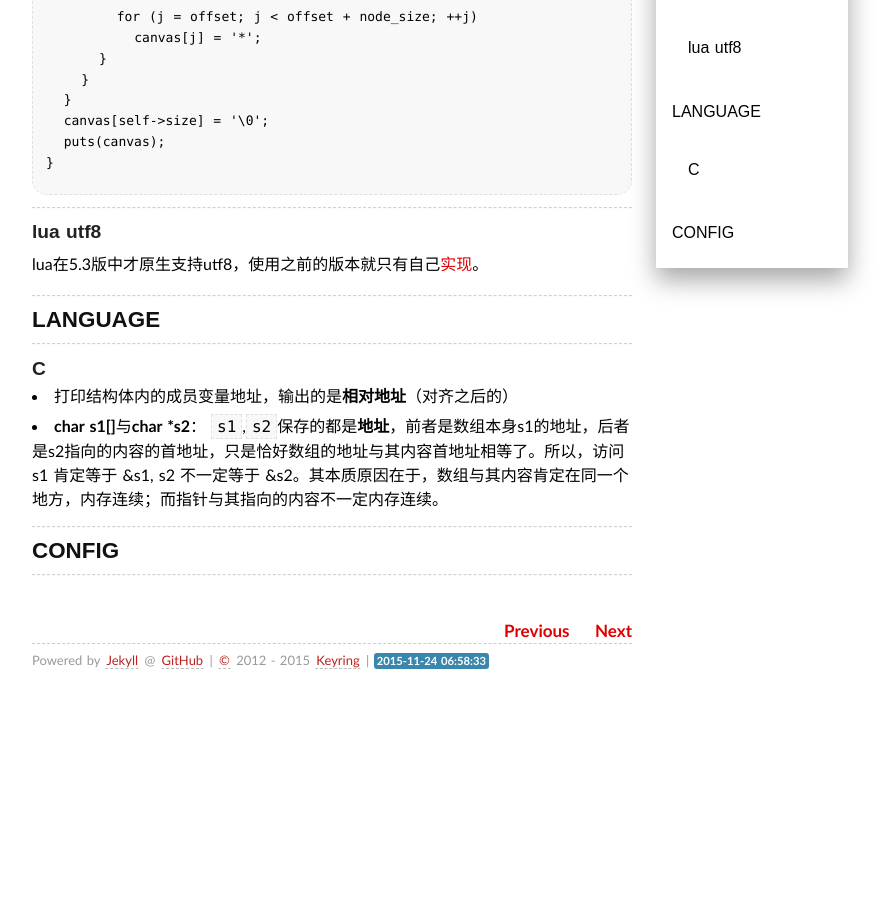
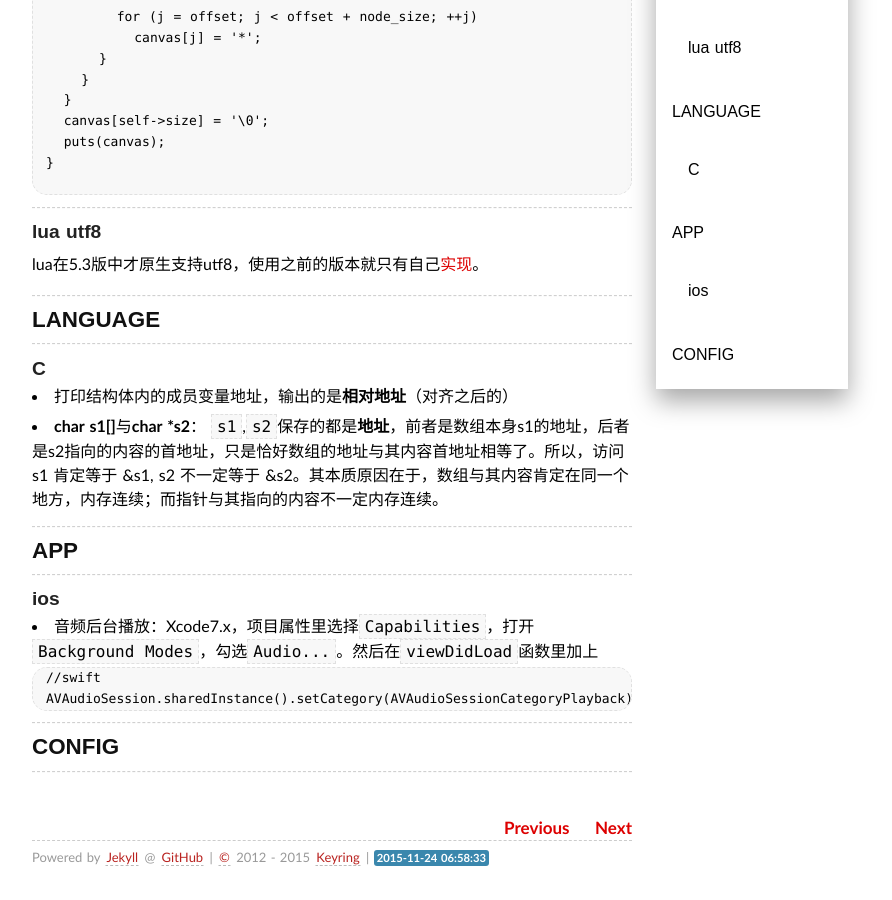
Before and after one commit to keyring/keyring.github.io, a Jekyll site: the page built from _posts/2015-11-10-Memos.md, in a window 1280 px wide and 900 px high, scrolled down 4340 px. Shown: the whole window, without its empty margins (308-1200 px from the left). Built offline with Jekyll 4.4.1, drawn with Linux system fonts in a browser that asks for light colours; nearby versions of some CDN libraries; some web fonts are replaced; Markdown is read by kramdown in place of the engine named in the settings; comment, search, counter and statistics services are not loaded; a style sheet for code colours, icons or effects is not loaded; before the commit the page ends 5043 px from its top, so only the background shows below that.

Commit message:
update post

````diff
--- a/_posts/2015-11-10-Memos.md
+++ b/_posts/2015-11-10-Memos.md
@@ -245,7 +245,16 @@ lua在5.3版中才原生支持utf8，使用之前的版本就只有自己[实现
 - 打印结构体内的成员变量地址，输出的是**相对地址**（对齐之后的）
 - **char s1[]**与**char *s2**： `s1`,`s2`保存的都是**地址**，前者是数组本身s1的地址，后者是s2指向的内容的首地址，只是恰好数组的地址与其内容首地址相等了。所以，访问 s1 肯定等于 &s1, s2 不一定等于 &s2。其本质原因在于，数组与其内容肯定在同一个地方，内存连续；而指针与其指向的内容不一定内存连续。
 
+------------------------
+## APP
+------------------------
+### ios
+- 音频后台播放：Xcode7.x，项目属性里选择`Capabilities`，打开`Background Modes`，勾选`Audio...`。然后在`viewDidLoad`函数里加上
 
+```swift
+//swift
+AVAudioSession.sharedInstance().setCategory(AVAudioSessionCategoryPlayback)
+```
 
 -----------------------------------
 ## CONFIG
````
